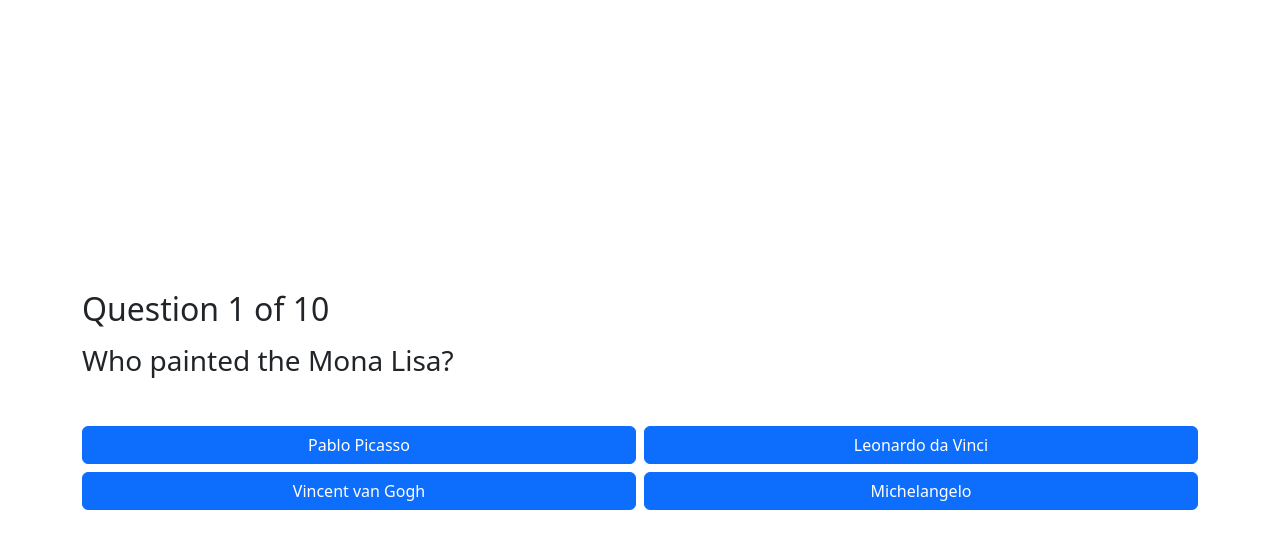
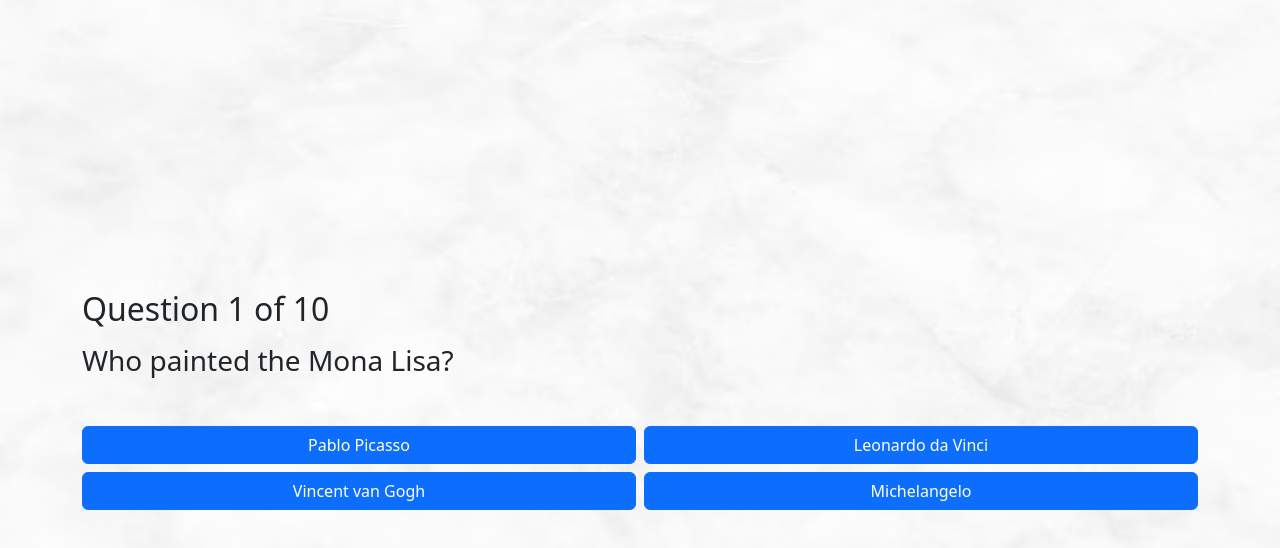
Before and after one commit to 3bugs/quiz-app, an Angular app: page / in a window 1280 px wide. Shown: the top 548 px of the page. Built offline with nearby package versions, Linux system fonts and the light colour scheme.

Commit message:
Added CSS class to apply background

```diff
--- a/src/app/app.component.html
+++ b/src/app/app.component.html
@@ -1,4 +1,4 @@
-<div class="vertical-center">
+<div class="main vertical-center">
   <div class="container">
     <h2>Question 1 of 10</h2>
     <h3 class="mb-5 mt-3">{{question.text}}</h3>
```
Also changed, not shown: src/assets/images/bg.jpg (renamed from src/assets/bg.jpg).
